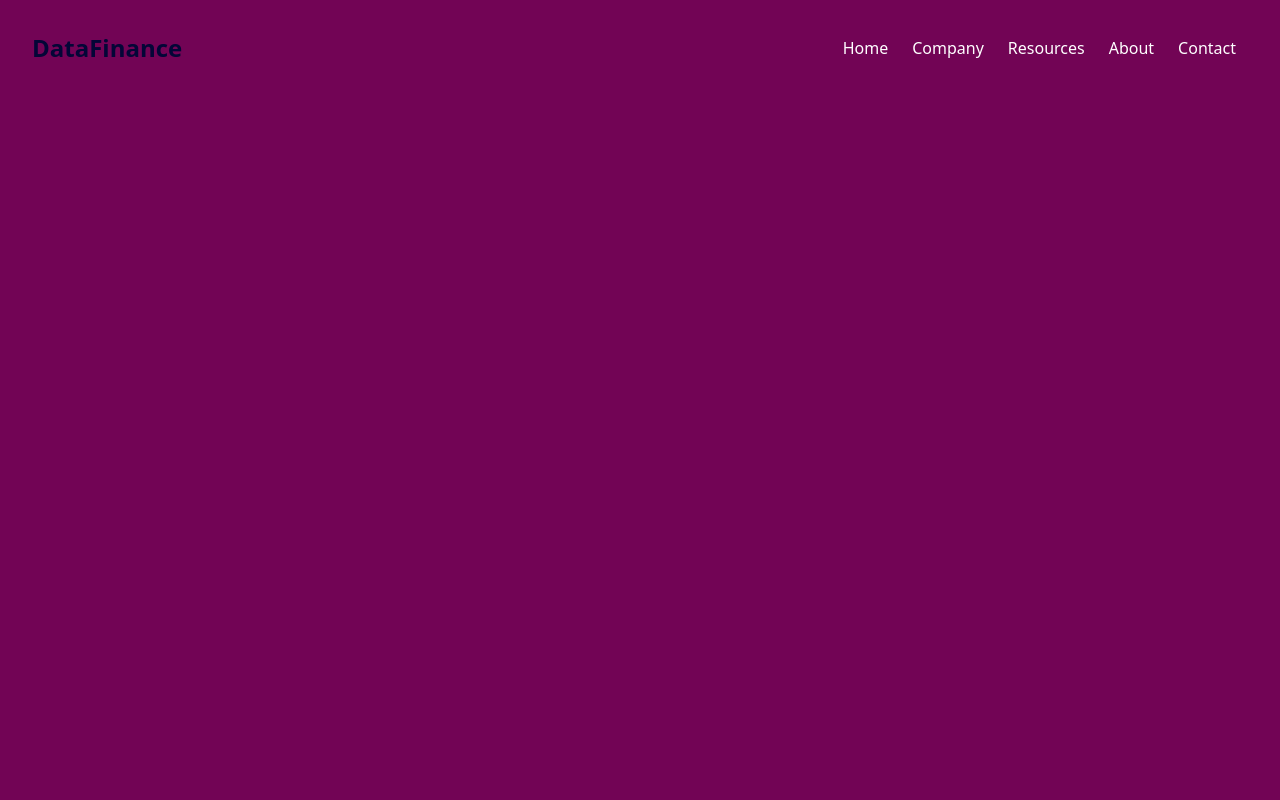
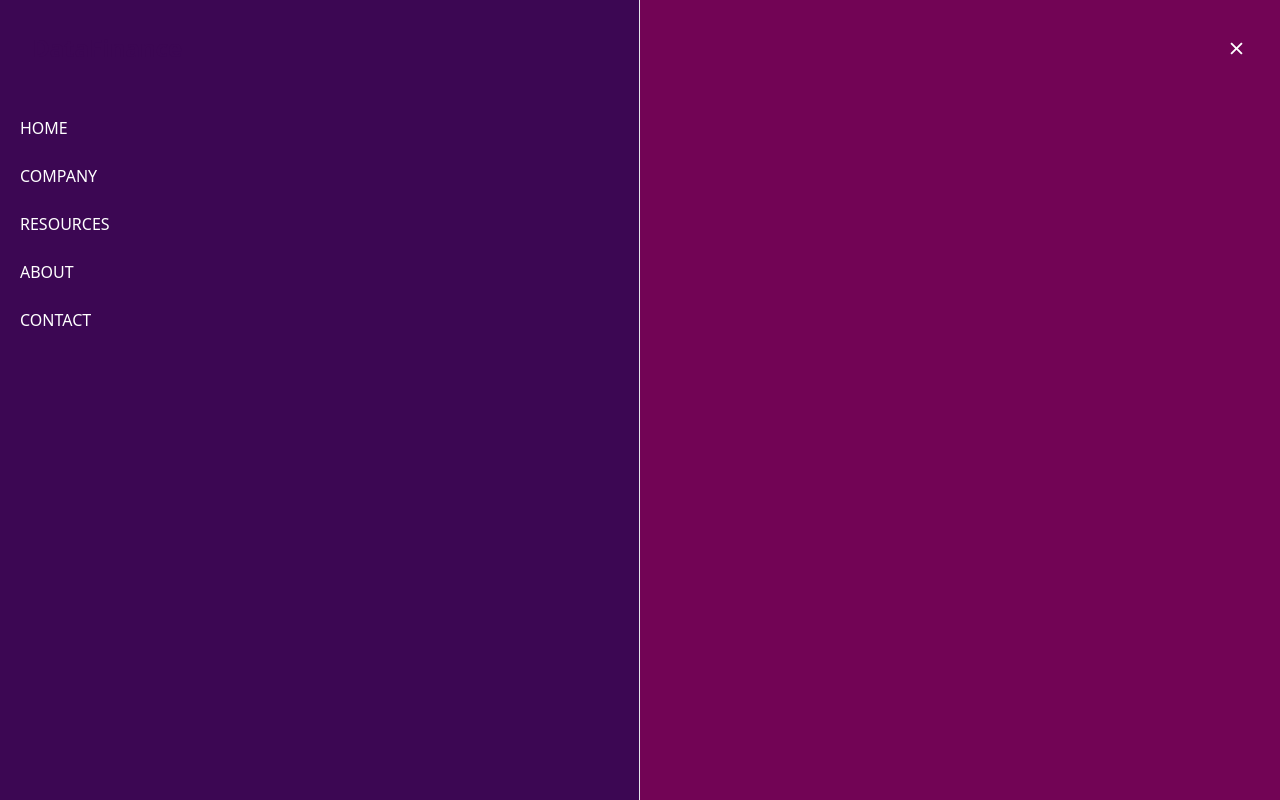
Before and after one commit to amirahyusof/tw-website_data, a React (Create React App) app: page / in a window 1280 px wide. Built offline with nearby package versions, Linux system fonts and the light colour scheme.

Commit message:
admitting changes

```diff
--- a/package.json
+++ b/package.json
@@ -8,6 +8,7 @@
     "@testing-library/user-event": "^13.5.0",
     "react": "^18.2.0",
     "react-dom": "^18.2.0",
+    "react-icons": "^5.0.1",
     "react-scripts": "5.0.1",
     "web-vitals": "^2.1.4"
   },
--- a/src/components/Navbar.jsx
+++ b/src/components/Navbar.jsx
@@ -1,16 +1,39 @@
-import React from "react";
+import React, { useState } from "react";
+import {RiMenu3Fill, RiCloseFill } from 'react-icons/ri';
+
 
 const Navbar = () => {
+    const [nav, setNav] = React.useState(false)
+
+    const handleNav =() => {
+        setNav(!nav)
+    }
+
     return (
         <div className="flex justify-between items-center h-24 max-w-[1240px] mx-auto px-3 text-white">
             <h1 className="w-full text-2xl font-bold text-[#030637]">DataFinance</h1>
-            <ul className="flex">
+            <ul className="flex hidden">
                 <li className="p-3">Home</li>
                 <li className="p-3">Company</li>
                 <li className="p-3">Resources</li>
                 <li className="p-3">About</li>
                 <li className="p-3">Contact</li>
             </ul>
+            <div onClick={handleNav}>
+                {!nav ? <RiCloseFill size={23} /> : <RiMenu3Fill size={23} /> }
+
+            </div>
+            <div className= {!nav ? "fixed left-0 top-0 w-[50%] h-full border-r border-r-white-900 bg-[#3C0753]" : "fixed left-[-100%]"} >
+            <h1 className="w-full text-2xl font-bold text-[#3C0753] m-8">DataFinance</h1>
+                <ul className="p-2 uppercase ">
+                  <li className="p-3">Home</li>
+                  <li className="p-3">Company</li>
+                  <li className="p-3">Resources</li>
+                  <li className="p-3">About</li>
+                  <li className="p-3">Contact</li>
+                </ul>
+            </div>
+
         </div>
     )
 }
```
Also changed, not shown: 1 other file (tests, documents, lock files or other folders).
